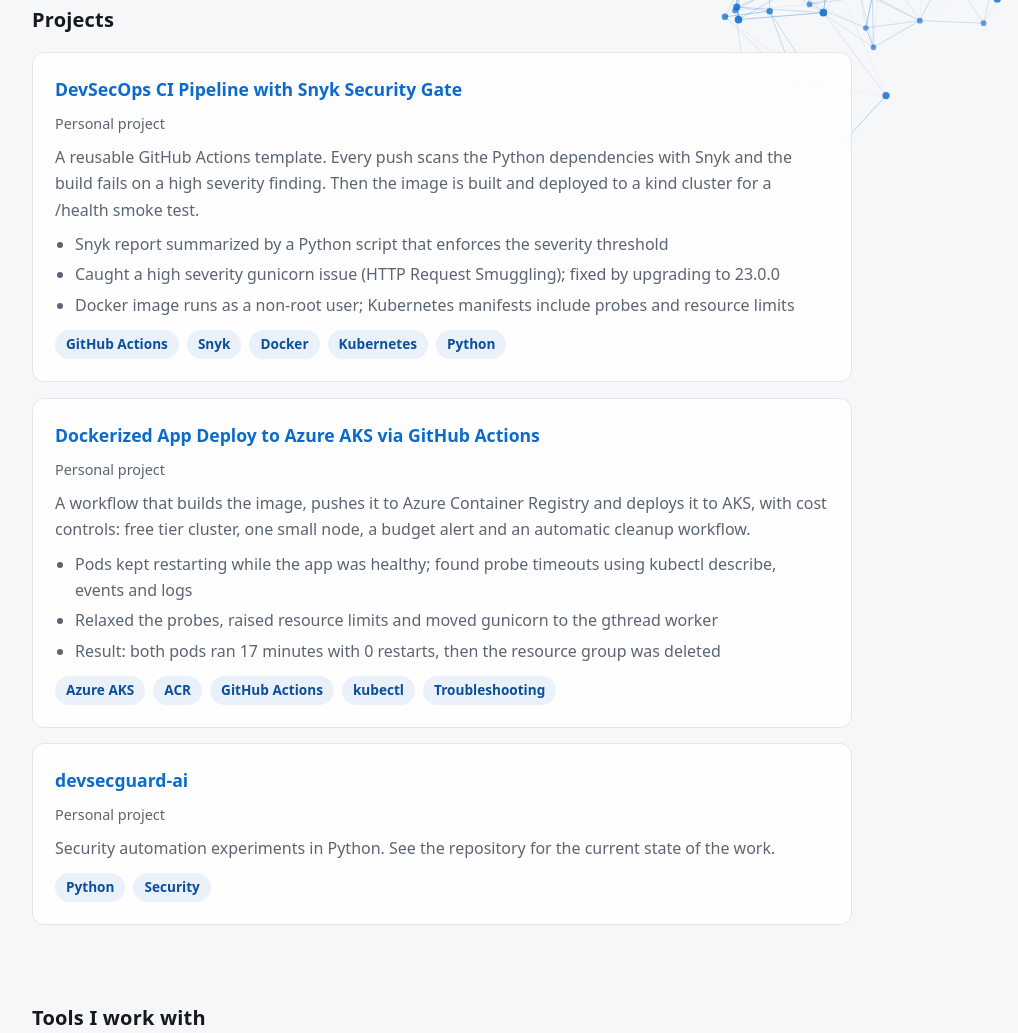
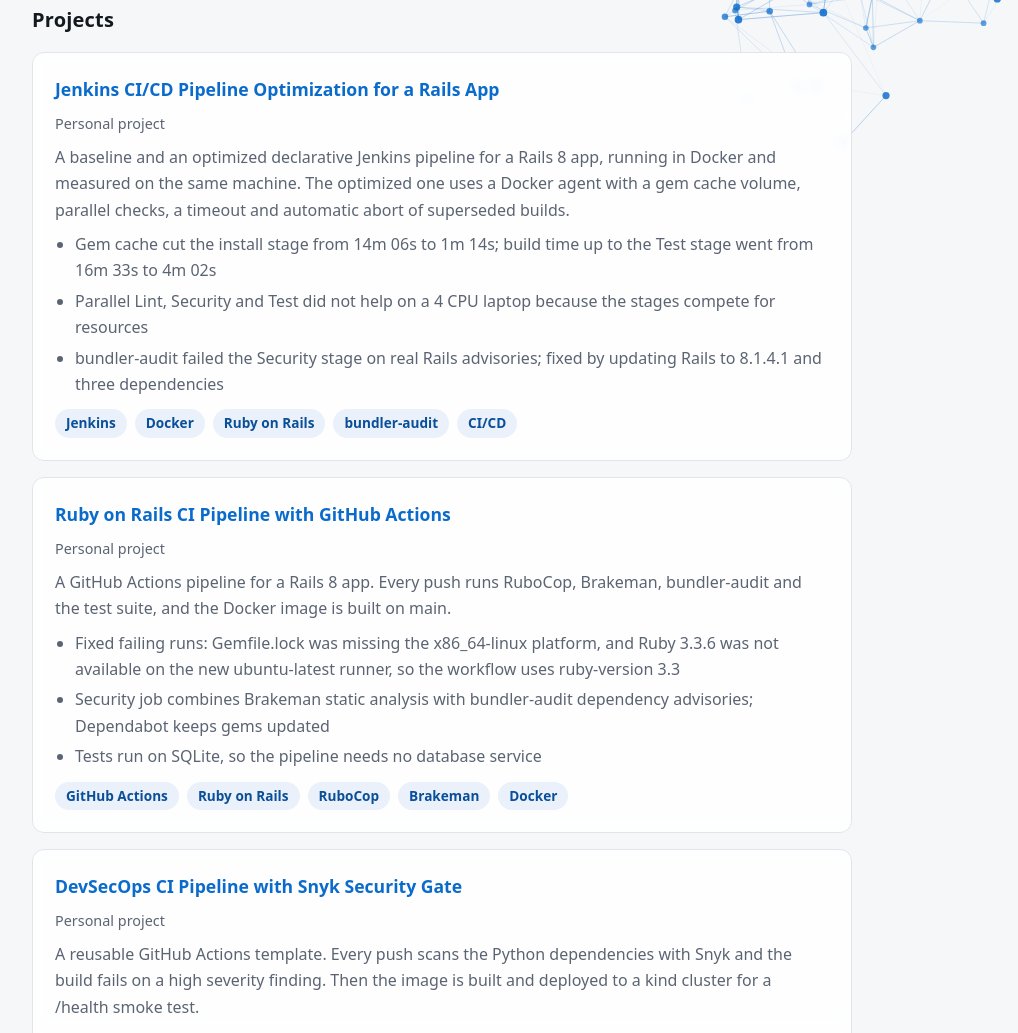
Before and after one commit to sherafganzafar/sherafganzafar.github.io, a plain HTML site: page index.html in a window 1280 px wide. Shown: the part 463-1496 px from the top of the page, without its empty margins (198-1216 px from the left). Drawn offline with Linux system fonts and the light colour scheme.

Commit message:
Add Jenkins optimization and Rails CI projects

```diff
--- a/index.html
+++ b/index.html
@@ -91,6 +91,30 @@ header.hero,main,footer{position:relative;z-index:1}
 
   <section id="projects" class="tiltwrap">
     <h2>Projects</h2>
+    <div class="card">
+      <h3><a href="https://github.com/sherafganzafar/jenkins-ci-optimization">Jenkins CI/CD Pipeline Optimization for a Rails App</a></h3>
+      <p class="note">Personal project</p>
+      <p>A baseline and an optimized declarative Jenkins pipeline for a Rails 8 app, running in Docker and measured on the same machine. The optimized one uses a Docker agent with a gem cache volume, parallel checks, a timeout and automatic abort of superseded builds.</p>
+      <ul>
+        <li>Gem cache cut the install stage from 14m 06s to 1m 14s; build time up to the Test stage went from 16m 33s to 4m 02s</li>
+        <li>Parallel Lint, Security and Test did not help on a 4 CPU laptop because the stages compete for resources</li>
+        <li>bundler-audit failed the Security stage on real Rails advisories; fixed by updating Rails to 8.1.4.1 and three dependencies</li>
+      </ul>
+      <div class="chips"><span class="chip">Jenkins</span><span class="chip">Docker</span><span class="chip">Ruby on Rails</span><span class="chip">bundler-audit</span><span class="chip">CI/CD</span></div>
+    </div>
+
+    <div class="card">
+      <h3><a href="https://github.com/sherafganzafar/rails-ci-demo">Ruby on Rails CI Pipeline with GitHub Actions</a></h3>
+      <p class="note">Personal project</p>
+      <p>A GitHub Actions pipeline for a Rails 8 app. Every push runs RuboCop, Brakeman, bundler-audit and the test suite, and the Docker image is built on main.</p>
+      <ul>
+        <li>Fixed failing runs: Gemfile.lock was missing the x86_64-linux platform, and Ruby 3.3.6 was not available on the new ubuntu-latest runner, so the workflow uses ruby-version 3.3</li>
+        <li>Security job combines Brakeman static analysis with bundler-audit dependency advisories; Dependabot keeps gems updated</li>
+        <li>Tests run on SQLite, so the pipeline needs no database service</li>
+      </ul>
+      <div class="chips"><span class="chip">GitHub Actions</span><span class="chip">Ruby on Rails</span><span class="chip">RuboCop</span><span class="chip">Brakeman</span><span class="chip">Docker</span></div>
+    </div>
+
 
     <div class="card">
       <h3><a href="https://github.com/sherafganzafar/devsecops-pipeline-template">DevSecOps CI Pipeline with Snyk Security Gate</a></h3>
```
